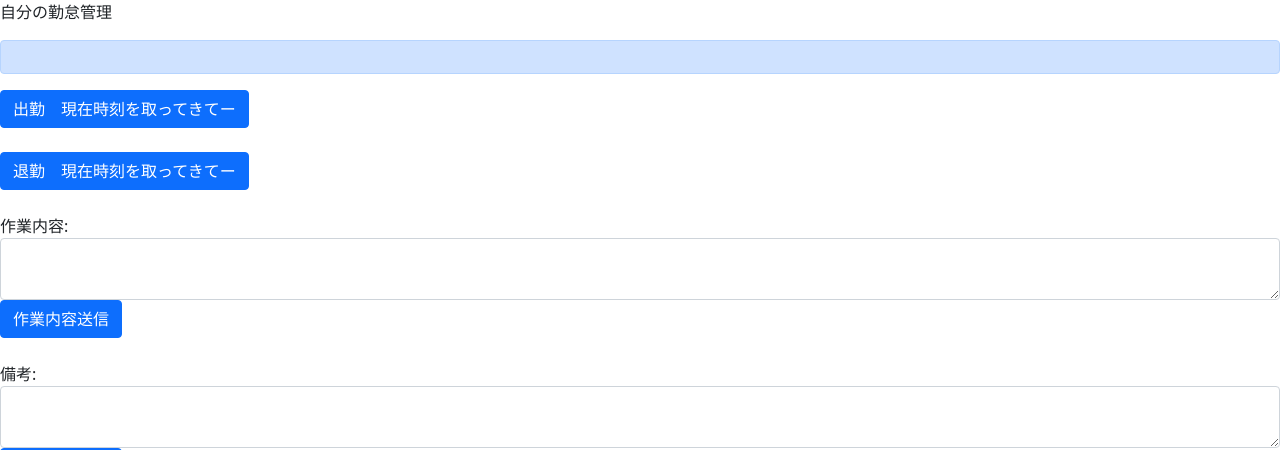
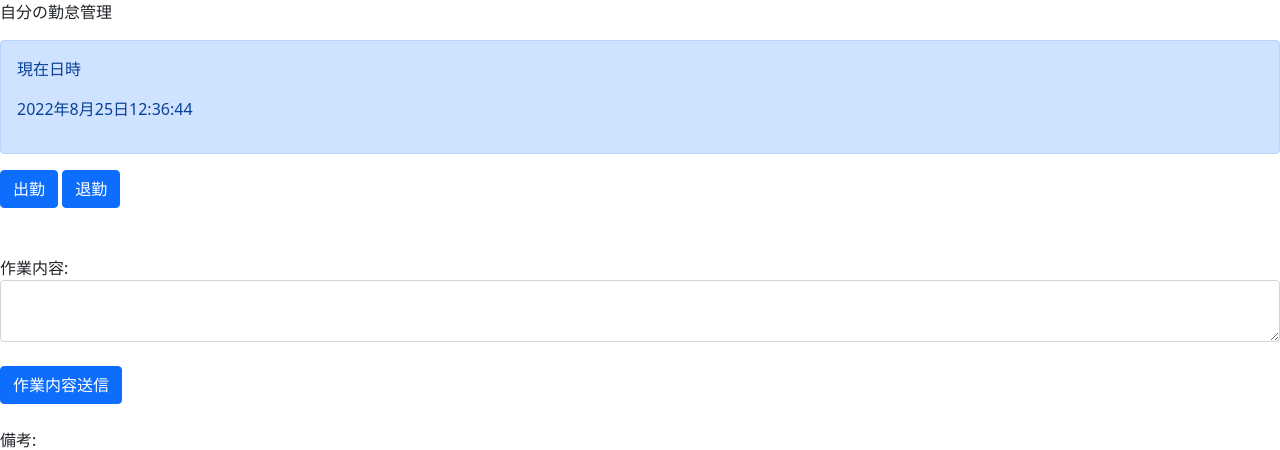
Before and after one commit to Tom220413/kintai1, a Django app: page /kintai/ in a window 1280 px wide. Shown: the top 450 px of the page. Run offline with Django 4.2, Linux system fonts and the light colour scheme.

Commit message:
時間の表示とボタンの設定

```diff
--- a/app/source/config/settings.py
+++ b/app/source/config/settings.py
@@ -128,7 +128,10 @@ USE_TZ = True
 # Static files (CSS, JavaScript, Images)
 # https://docs.djangoproject.com/en/4.1/howto/static-files/
 
-STATIC_URL = 'static/'
+# STATIC_URL = 'static/'
+STATIC_URL = '/static/'
+STATIC_ROOT = os.path.join(BASE_DIR, "app/static")
+
 
 # Default primary key field type
 # https://docs.djangoproject.com/en/4.1/ref/settings/#default-auto-field
--- a/app/source/kintai/views.py
+++ b/app/source/kintai/views.py
@@ -7,3 +7,15 @@ from django.views.generic import TemplateView
 
 class IndexView(TemplateView):
     template_name = 'kintai/index.html'
+
+    def get(self, request):
+        return render(request, 'kintai/index.html')
+
+    # def post(self, request):
+    #     if request.method == 'POST':
+    #         if "syukkin-btn" in request.POST:
+    #             return "hogehoge"
+    #         elif "taikin-btn" in request.POST:
+    #             return "aaaa"
+    def post(self, request):
+        return render(request, 'kintai/hoge.html')
--- /dev/null
+++ b/app/source/templates/kintai/hage.html
@@ -0,0 +1 @@
+<h1>hage</h1>
--- /dev/null
+++ b/app/source/templates/kintai/hoge.html
@@ -0,0 +1 @@
+<h1>hoge</h1>
--- a/app/source/templates/kintai/index.html
+++ b/app/source/templates/kintai/index.html
@@ -1,36 +1,61 @@
 {% extends "./base.html" %}
 {% block title %}kintai1{% endblock %}
+{% load static %}
 
+<html>
+  <head>
+    <script src="http://code.jquery.com/jquery-1.11.0.min.js"></script>
+  </head>
+  <body>
 {% block content %}
     <p>自分の勤怠管理</p>
-  <div class="alert alert-primary" role="alert"></div>
+    <form method="post">
+    <div class="alert alert-primary" role="alert">
+      <p>現在日時</p>
+      <p id="nowtime">時間が入るよ</p>
+    </div>
+      {% csrf_token %}
+      <div class="kintai-btn">
+        <button class="btn btn-primary" type="submit" name="syukkin-btn">出勤</button>
+        <button class="btn btn-primary" type="submit" name="taikin-btn">退勤</button>
+      </div>
+    </form>
 
-  <div class="bd-syukkin">
-    <button class="btn btn-primary" type="submit">出勤　現在時刻を取ってきてー</button>
-  </div>
     <br/>
-  <div class="bd-taikin">
-    <button class="btn btn-primary" type="submit">退勤　現在時刻を取ってきてー</button>
-  </div>
     <br/>
     <div class="form-group">
       <label for="textarea">作業内容:</label>
       <textarea id="textarea" class="form-control"></textarea>
+      <br>
       <button class="btn btn-primary" type="submit">作業内容送信</button>
     </div>
     <br/>
     <div class="form-group">
       <label for="textarea">備考:</label>
       <textarea id="textarea" class="form-control"></textarea>
+      <br>
       <button class="btn btn-primary" type="submit">備考内容送信</button>
     </div>
   {% endblock %}
 
   {% block javascripts %}
     <script>
-    var popoverTriggerList = [].slice.call(document.querySelectorAll('[data-bs-toggle="popover"]'))
-    var popoverList = popoverTriggerList.map(function (popoverTriggerEl) {
-    return new bootstrap.Popover(popoverTriggerEl)
-  })
+      document.getElementById("nowtime").innerHTML = showTime();
+      setInterval('showTime()',1000);
+      function showTime(){
+        var now = new Date();
+        var nowyear = now.getFullYear();
+        var nowmonth = now.getMonth()+1;
+        var nowdate = now.getDate();
+        var nowhours = now.getHours();
+        var nowminites = now.getMinutes();
+        var nowseconds = now.getSeconds();
+        // var text = nowdate + " " + nowhours + ":" + nowminites + ":" + nowseconds;
+        var text = nowyear + "年" + nowmonth + "月" +nowdate + "日" + nowhours + ":" + nowminites + ":" + nowseconds;
+        return text;
+      }
+
     </script>
   {% endblock javascripts %}
+  </body>
+</html>
```
Also changed, not shown: app/source/static/js/script.js (added, +14 -0 lines). Lines whose indentation alone changed are shown as unchanged.
